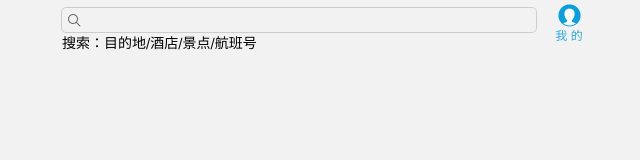
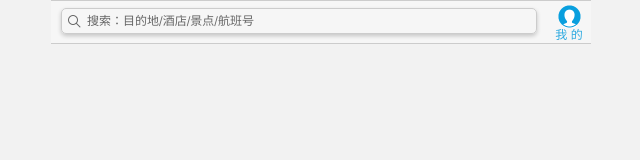
Before and after one commit to kang-theo/h5c3-flex-mobile, a plain HTML site: page index.html in a window 1280 px wide. Shown: the whole page, without its empty margins (319-959 px from the left). Drawn offline with Linux system fonts and the light colour scheme.

Commit message:
Search module: solve text display issue, modify the style of text

```diff
--- a/css/index.css
+++ b/css/index.css
@@ -29,22 +29,34 @@ div {
   max-width: 540px;
   height: 44px;
   /* background-color: pink; */
+  background-color: #f6f6f6;
+  border-top: 1px solid #ccc;
+  border-bottom: 1px solid #ccc;
 }
 .search {
+  position: relative;
+  height: 26px;
+  line-height: 24px;
+  border: 1px solid #ccc;
   flex: 1; /* remaining space is divided into one part */
-  height: 26px;
-  border: 1px solid #ccc;
+  font-size: 12px;
+  color: #666;
   margin: 7px 10px;
+  padding-left: 25px;
   border-radius: 5px;
+  box-shadow: 0 2px 4px rgba(0, 0, 0, 0.2);
 }
 .search::before {
   content: "";
-  display: block;
+  /* display: block; use absolute position to not influence the text in the search box */
+  position: absolute;
+  top: 5px;
+  left: 5px;
   width: 15px;
   height: 15px;
   background: url(../images/sprite.png) no-repeat -59px -279px;
   background-size: 104px auto;
-  margin: 5px;
+  /* margin: 5px; */
 }
 .user {
   width: 44px;
@@ -61,5 +73,5 @@ div {
   height: 23px;
   background: url(../images/sprite.png) no-repeat -59px -194px;
   background-size: 104px auto; /* 2x sprite */
-  margin: 4px auto 0;
+  margin: 4px auto -2px;
 }
```
